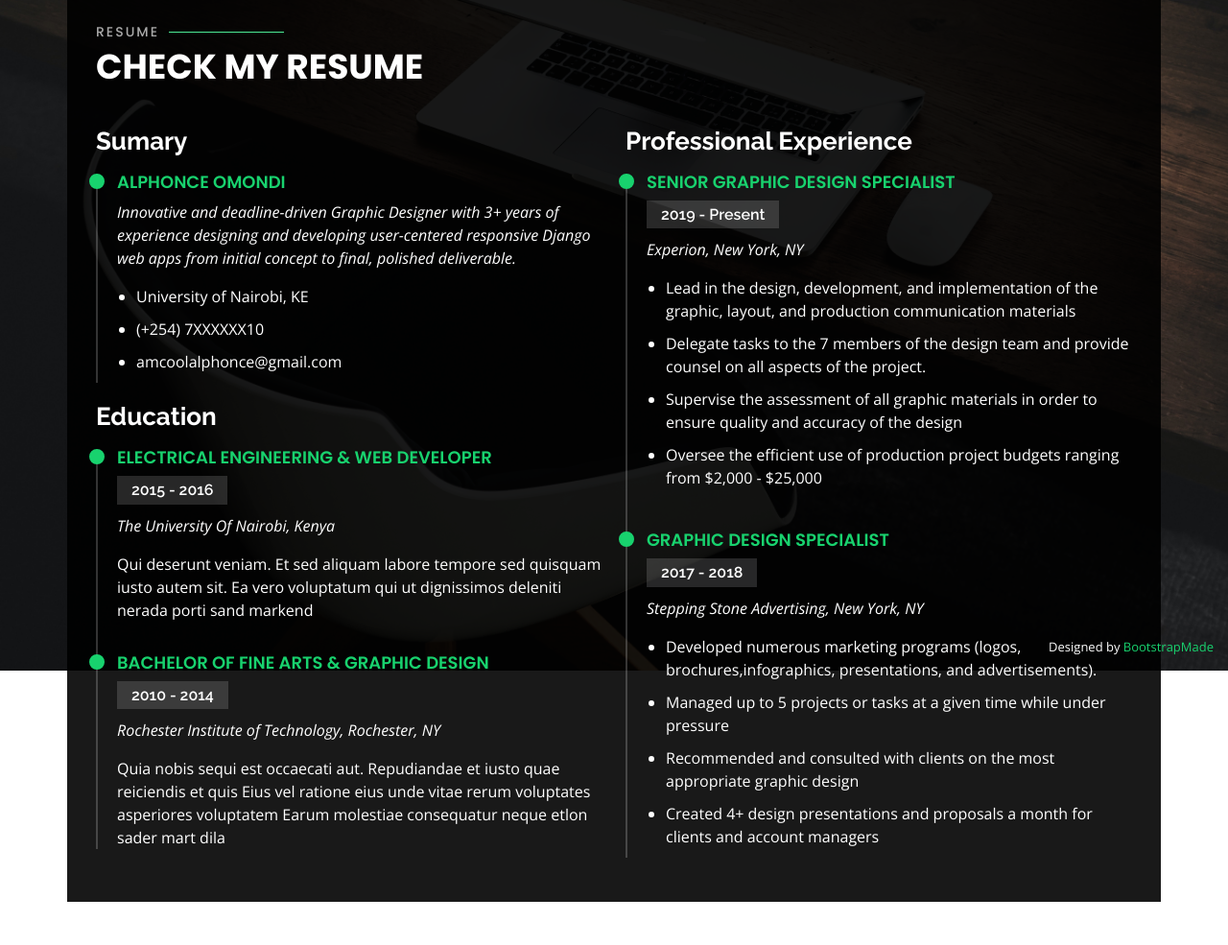
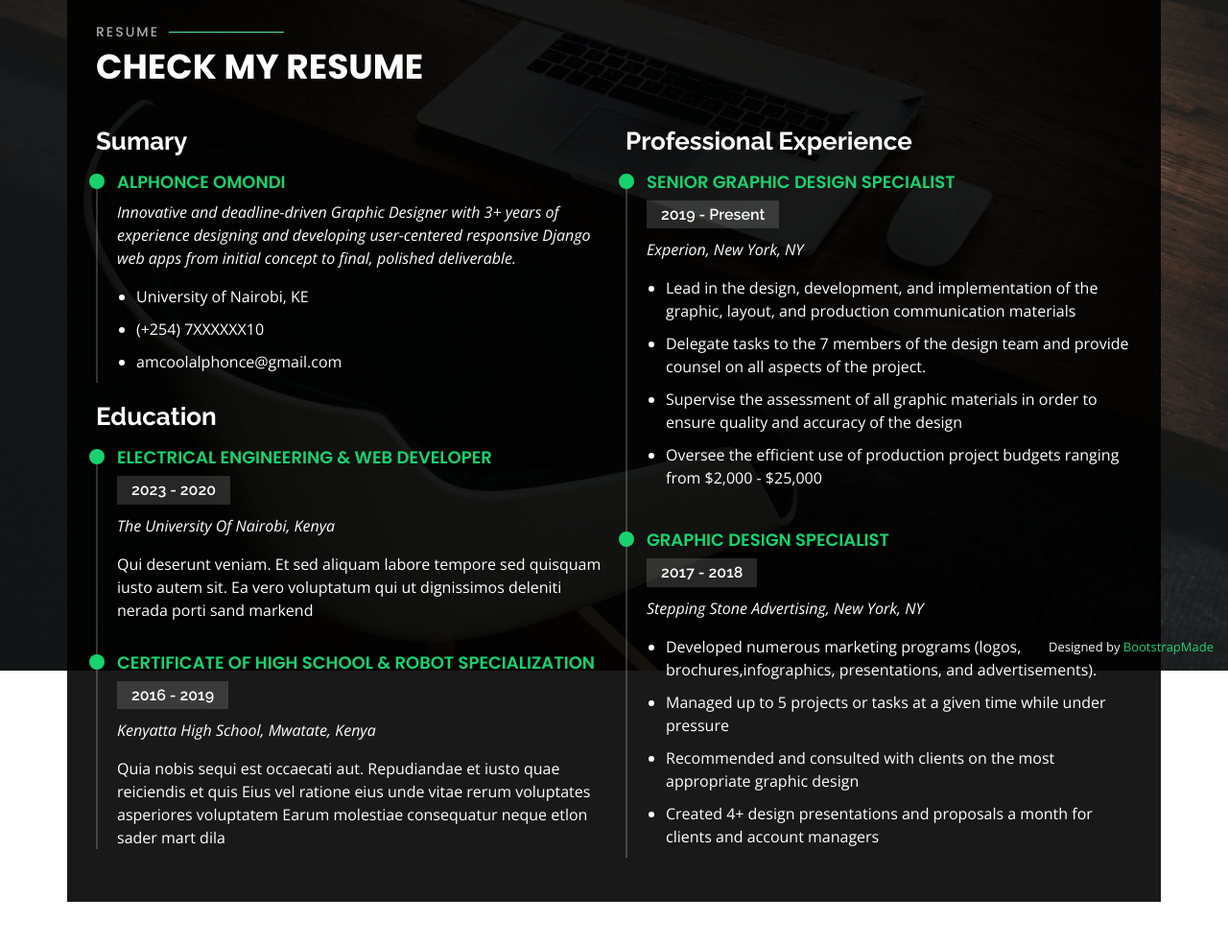
Before and after one commit to amcoolalphonce/django_for_beginners, a Django app: page / in a window 1280 px wide, after a click on "Resume". Shown: the part 101-1086 px from the top of the page at 96% size. Run offline with Django 4.2, Linux system fonts and the light colour scheme; some libraries are stand-ins or nearby versions.

Commit message:
Update index.html

```diff
--- a/templates/index.html
+++ b/templates/index.html
@@ -421,14 +421,14 @@
           <h3 class="resume-title">Education</h3>
           <div class="resume-item">
             <h4>Electrical  Engineering &amp; Web developer</h4>
-            <h5>2015 - 2016</h5>
+            <h5>2023 - 2020</h5>
             <p><em>The University Of Nairobi, Kenya</em></p>
             <p>Qui deserunt veniam. Et sed aliquam labore tempore sed quisquam iusto autem sit. Ea vero voluptatum qui ut dignissimos deleniti nerada porti sand markend</p>
           </div>
           <div class="resume-item">
-            <h4>Bachelor of Fine Arts &amp; Graphic Design</h4>
-            <h5>2010 - 2014</h5>
-            <p><em>Rochester Institute of Technology, Rochester, NY</em></p>
+            <h4>Certificate of High School  &amp;  Robot specialization</h4>
+            <h5>2016 - 2019</h5>
+            <p><em>Kenyatta High School, Mwatate, Kenya</em></p>
             <p>Quia nobis sequi est occaecati aut. Repudiandae et iusto quae reiciendis et quis Eius vel ratione eius unde vitae rerum voluptates asperiores voluptatem Earum molestiae consequatur neque etlon sader mart dila</p>
           </div>
         </div>
```
